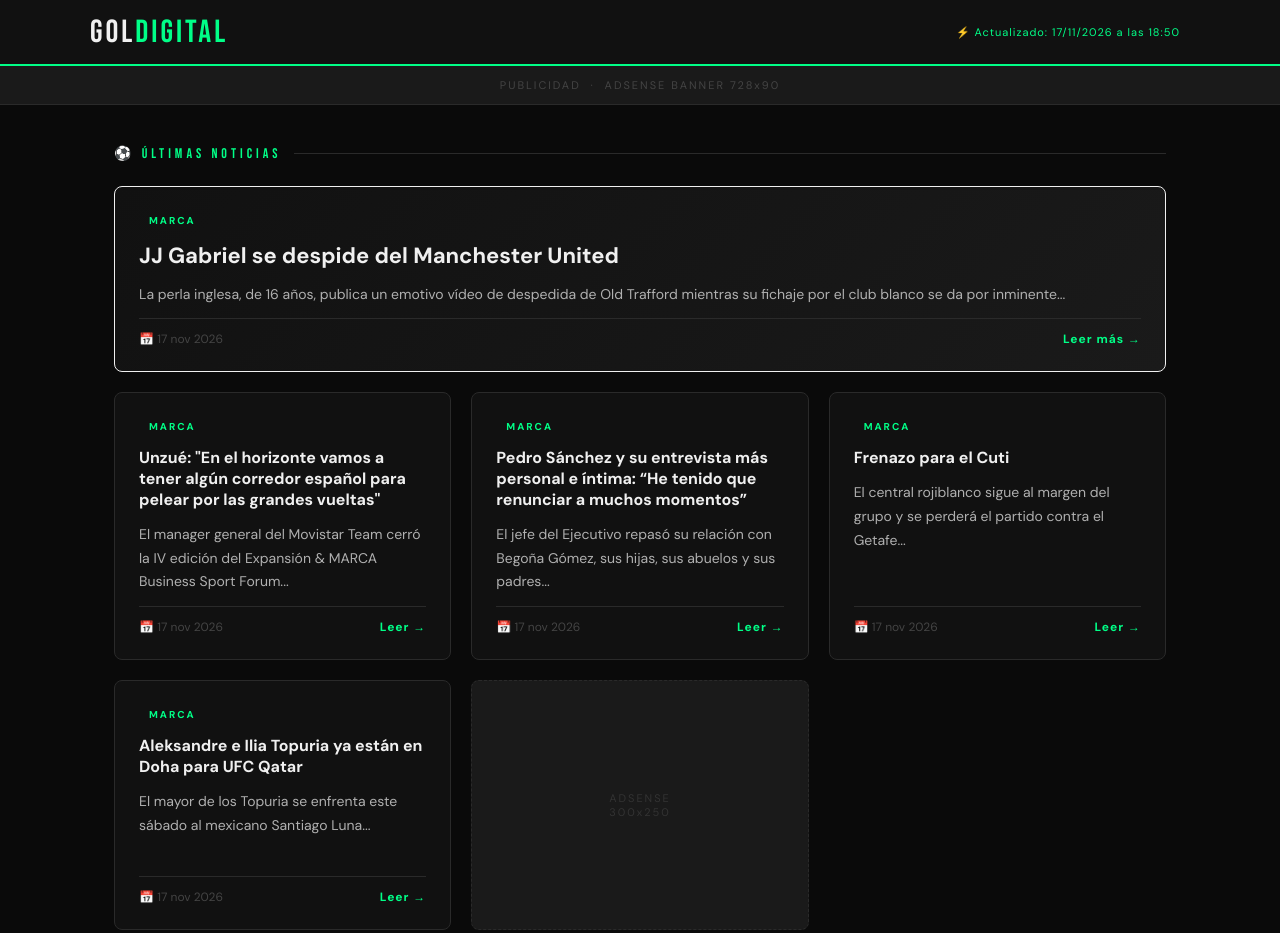
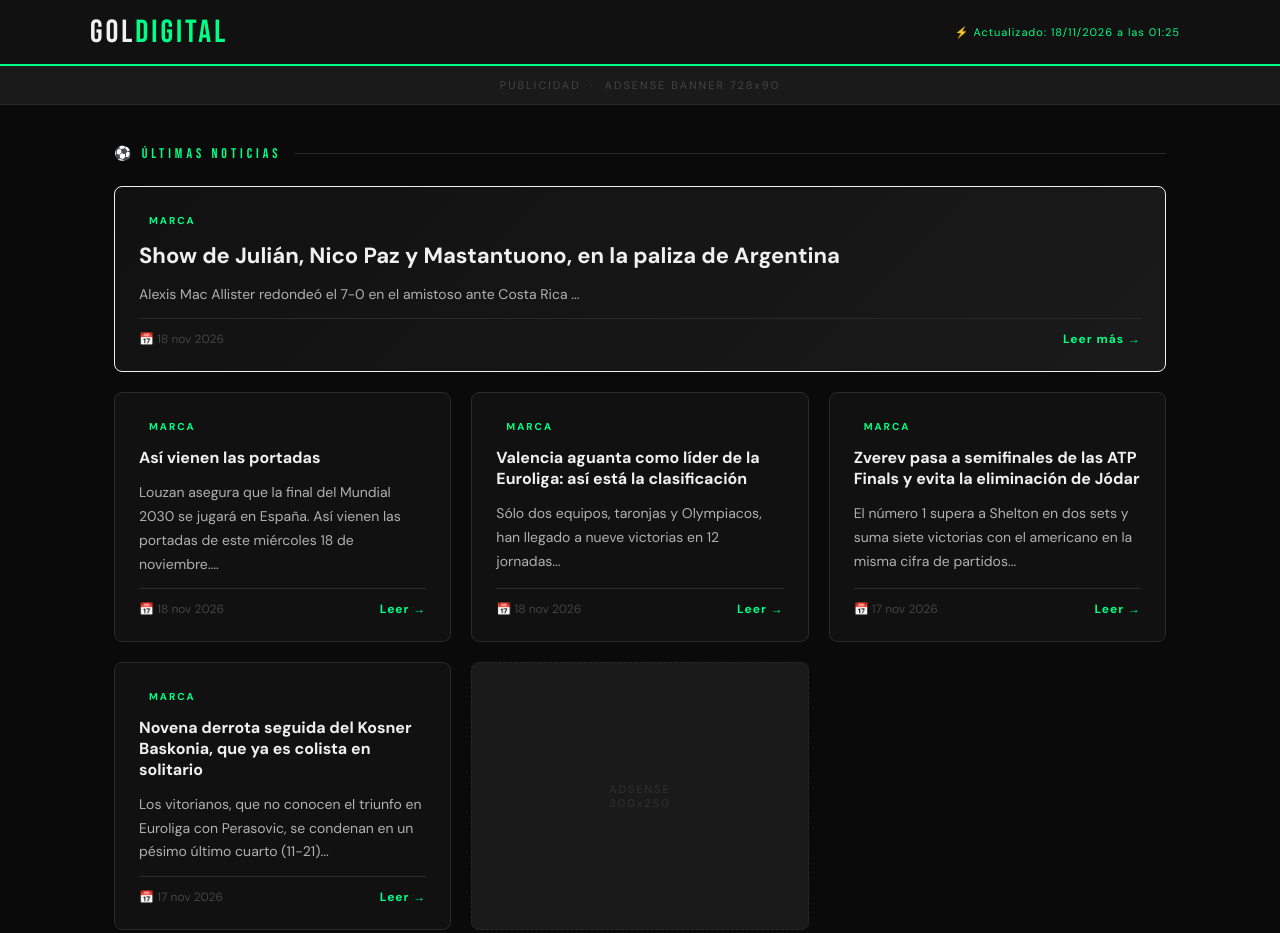
Before and after one commit to uso061777-ctrl/futbol-blog, a plain HTML site: page docs/index.html in a window 1280 px wide. Shown: the top 933 px of the page. Drawn offline with Linux system fonts and the light colour scheme.

Commit message:
Blog actualizado

```diff
--- a/docs/index.html
+++ b/docs/index.html
@@ -223,7 +223,7 @@
   <header>
     <div class="header-inner">
       <div class="logo">GOL<span>DIGITAL</span></div>
-      <div class="update-badge">⚡ Actualizado: 17/11/2026 a las 18:50</div>
+      <div class="update-badge">⚡ Actualizado: 18/11/2026 a las 01:25</div>
     </div>
   </header>
 
@@ -240,51 +240,51 @@
 
     <article class="card card--featured" style="animation-delay: 0s">
       <div class="card__tag">Marca</div>
-      <h2 class="card__title card__title--big">JJ Gabriel se despide del Manchester United</h2>
-      <p class="card__body">La perla inglesa, de 16 años, publica un emotivo vídeo de despedida de Old Trafford mientras su fichaje por el club blanco se da por inminente...</p>
+      <h2 class="card__title card__title--big">Show de Julián, Nico Paz y Mastantuono, en la paliza de Argentina</h2>
+      <p class="card__body">Alexis Mac Allister redondeó el 7-0 en el amistoso ante Costa Rica&nbsp;...</p>
       <div class="card__footer">
-        <span class="card__date">📅 17 nov 2026</span>
-        <a href="https://www.marca.com/futbol/real-madrid/2026/11/17/jj-gabriel-despide-manchester-united.html" target="_blank" rel="noopener" class="card__link">Leer más →</a>
+        <span class="card__date">📅 18 nov 2026</span>
+        <a href="https://www.marca.com/futbol/cronica/2026/11/18/show-julian-nico-paz-sendos-dobletes-paliza-argentina.html" target="_blank" rel="noopener" class="card__link">Leer más →</a>
       </div>
     </article>
 
     <article class="card" style="animation-delay: 0.08s">
       <div class="card__tag">Marca</div>
-      <h3 class="card__title">Unzué: "En el horizonte vamos a tener algún corredor español para pelear por las grandes vueltas"</h3>
-      <p class="card__body">El manager general del Movistar Team cerró la IV edición del Expansión &amp; MARCA Business Sport Forum...</p>
+      <h3 class="card__title">Así vienen las portadas</h3>
+      <p class="card__body">Louzan asegura que la final del Mundial 2030 se jugará en España.&nbsp;Así vienen las portadas de este miércoles 18 de noviembre....</p>
       <div class="card__footer">
-        <span class="card__date">📅 17 nov 2026</span>
-        <a href="https://www.marca.com/sport-business/2026/11/17/unzue-horizonte-algun-corredor-espanol-pelear-grandes-vueltas.html" target="_blank" rel="noopener" class="card__link">Leer →</a>
+        <span class="card__date">📅 18 nov 2026</span>
+        <a href="https://www.marca.com/futbol/album/2026/11/18/portadas-dia.html" target="_blank" rel="noopener" class="card__link">Leer →</a>
       </div>
     </article>
 
     <article class="card" style="animation-delay: 0.16s">
       <div class="card__tag">Marca</div>
-      <h3 class="card__title">Pedro Sánchez y su entrevista más personal e íntima: “He tenido que renunciar a muchos momentos”</h3>
-      <p class="card__body">El jefe del Ejecutivo repasó su relación con Begoña Gómez, sus hijas, sus abuelos y sus padres...</p>
+      <h3 class="card__title">Valencia aguanta como líder de la Euroliga: así está la clasificación</h3>
+      <p class="card__body">Sólo dos equipos, taronjas y Olympiacos, han llegado a nueve victorias en 12 jornadas...</p>
       <div class="card__footer">
-        <span class="card__date">📅 17 nov 2026</span>
-        <a href="https://www.marca.com/tiramillas/politica/2026/11/17/pedro-sanchez-pronuncia-sobre-lado-personal-e-intimo-he-tenido-renunciar-momentos.html" target="_blank" rel="noopener" class="card__link">Leer →</a>
+        <span class="card__date">📅 18 nov 2026</span>
+        <a href="https://www.marca.com/baloncesto/euroliga/2026/11/18/valencia-aguanta-lider-euroliga-asi-clasificacion.html" target="_blank" rel="noopener" class="card__link">Leer →</a>
       </div>
     </article>
 
     <article class="card" style="animation-delay: 0.24s">
       <div class="card__tag">Marca</div>
-      <h3 class="card__title">Frenazo para el Cuti</h3>
-      <p class="card__body">El central rojiblanco sigue al margen del grupo y se perderá el partido contra el Getafe...</p>
+      <h3 class="card__title">Zverev pasa a semifinales de las ATP Finals y evita la eliminación de Jódar</h3>
+      <p class="card__body">El número 1 supera a Shelton en dos sets y suma siete victorias con el americano en la misma cifra de partidos...</p>
       <div class="card__footer">
         <span class="card__date">📅 17 nov 2026</span>
-        <a href="https://www.marca.com/futbol/atletico/2026/11/17/frenazo-cuti.html" target="_blank" rel="noopener" class="card__link">Leer →</a>
+        <a href="https://www.marca.com/tenis/copa-masters/2026/11/17/zverev-tumba-shelton-primer-semifinalista-atp-finals.html" target="_blank" rel="noopener" class="card__link">Leer →</a>
       </div>
     </article>
 
     <article class="card" style="animation-delay: 0.32s">
       <div class="card__tag">Marca</div>
-      <h3 class="card__title">Aleksandre e Ilia Topuria ya están en Doha para UFC Qatar</h3>
-      <p class="card__body">El mayor de los Topuria se enfrenta este sábado al mexicano Santiago Luna...</p>
+      <h3 class="card__title">Novena derrota seguida del Kosner Baskonia, que ya es colista en solitario</h3>
+      <p class="card__body">Los vitorianos, que no conocen el triunfo en Euroliga con Perasovic, se condenan en un pésimo último cuarto (11-21)...</p>
       <div class="card__footer">
         <span class="card__date">📅 17 nov 2026</span>
-        <a href="https://www.marca.com/combates-ufc/2026/11/17/aleksandre-e-ilia-topuria-estan-doha-ufc-qatar.html" target="_blank" rel="noopener" class="card__link">Leer →</a>
+        <a href="https://www.marca.com/baloncesto/euroliga/2026/11/17/novena-derrota-seguida-kosner-baskonia-colista-solitario.html" target="_blank" rel="noopener" class="card__link">Leer →</a>
       </div>
     </article>
 
```
